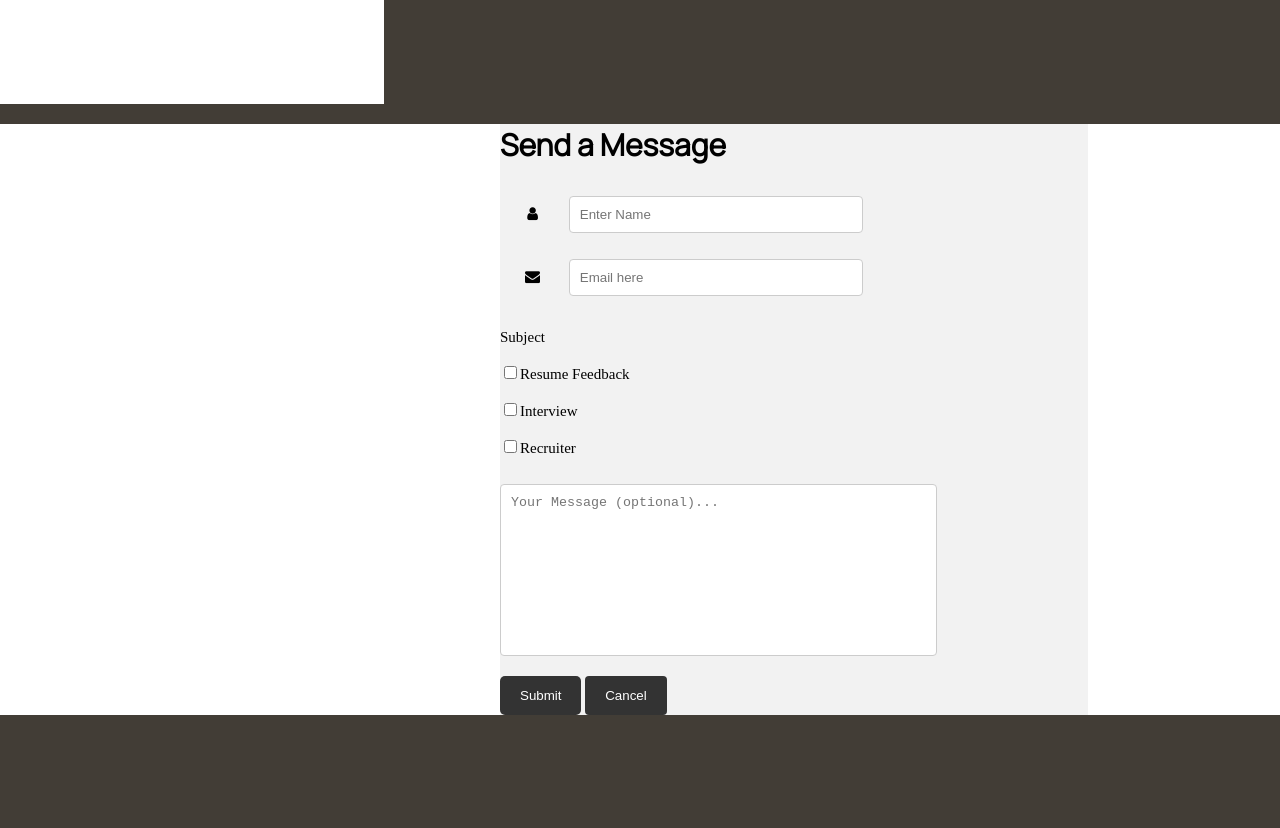
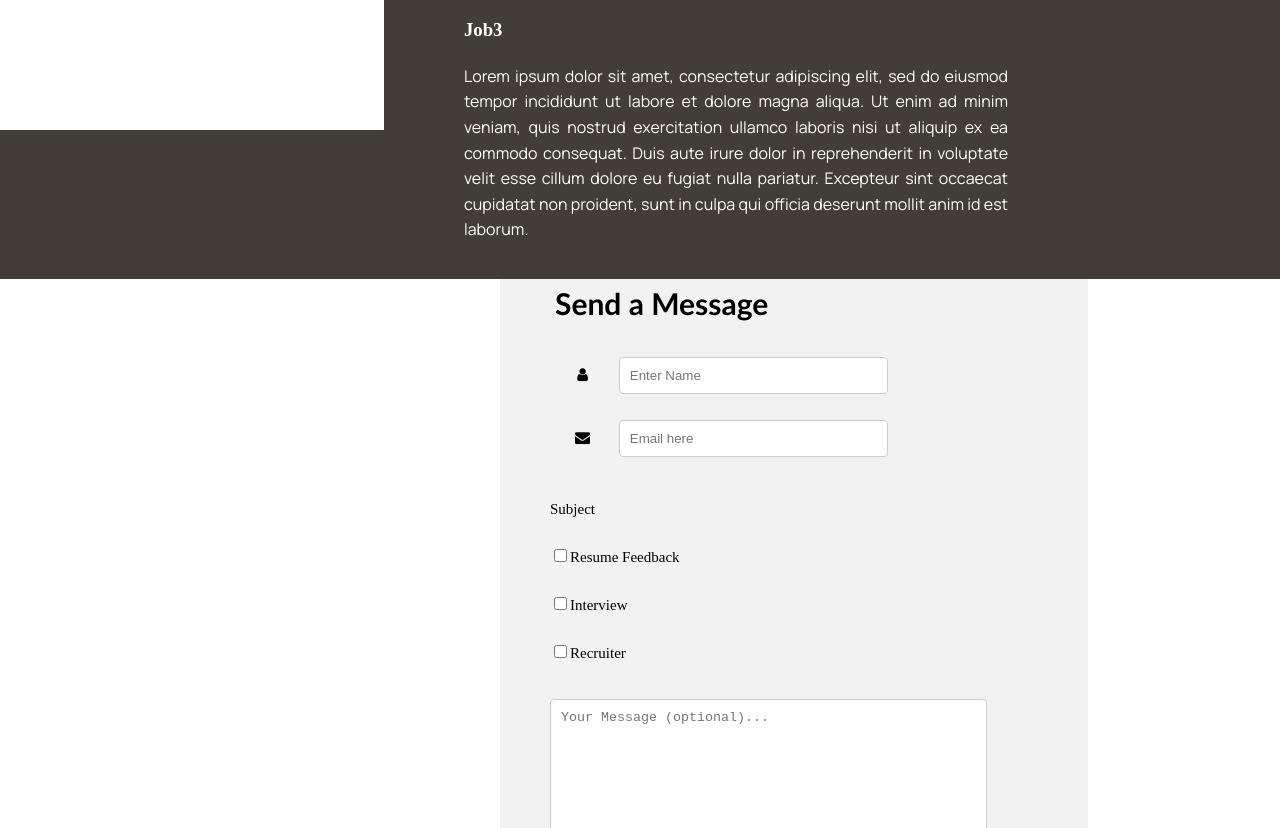
Before and after one commit to Leslie-Jacobs/Lesjac216_PTO2309_groupA_LeslieJacobs, a plain HTML site: page Resume7/resume7.2.html in a window 1280 px wide. Shown: the part 1972-2800 px from the top of the page. Before the commit the page ends 2687 px from the top, so only its background shows below. Drawn offline with Linux system fonts and the light colour scheme.

Commit message:
fixed error in footer

```diff
--- a/Resume7/CSS/resume7.2.css
+++ b/Resume7/CSS/resume7.2.css
@@ -3,8 +3,9 @@ body{
     background-color: #423d36;
     margin:0%;
     width: auto;
+    line-height: 1.6;
+
 }
-
 h1, h2, h6, p{
     font-family:'Manrope', sans-serif;
 
@@ -35,8 +36,11 @@ h1, h2, h6, p{
     font-size: 25px;
     font-weight: bolder;
     background-color: #9a684b;
+    width: 100%;
     text-align: center;
-    width: 100%;
+
+
+
 }
 
 
@@ -86,6 +90,7 @@ h1, h2, h6, p{
     padding:10%;
     overflow:visible;
     background-color: #423d36;
+    background-image: url();
 
  }
 
@@ -138,7 +143,13 @@ height: 90pc;
     background-color: #f2f2f2;
     margin-left: 500px;
     margin-right: 800px;
+    text-align: left;
+    padding-left: 50px;
   }
+  #msg{font-family: 'Gill Sans', 'Gill Sans MT', Calibri, 'Trebuchet MS', sans-serif;
+margin-left: 5px;
+  }
+
 button[type=submit] {
     background-color: #333;
     color: #fff;
@@ -153,14 +164,16 @@ button[type=reset] {
     color: #fff;
     padding: 12px 20px;
     border: none;
-    border-radius: 4px;
-    cursor: pointer;}
+    border-radius: 5px;
+    cursor: pointer;
+    margin-left: 10%;
+}
 
-input[type=submit]:hover {
+button[type=submit]:hover {
         background-color: #333;
         opacity: 0.4;
     }
-input[type=reset]:hover {
+button[type=reset]:hover {
         background-color: #333;
         opacity: 0.4;
     }
@@ -236,6 +249,7 @@ padding-top: 50%;
   }
   .row{
     height: 50%;
+
   }
   .content {
       padding-right: 80px;
@@ -243,6 +257,7 @@ padding-top: 50%;
       overflow-wrap: normal;
       text-align: justify;
       margin-bottom: 0%;
+
 
   }
 
```
